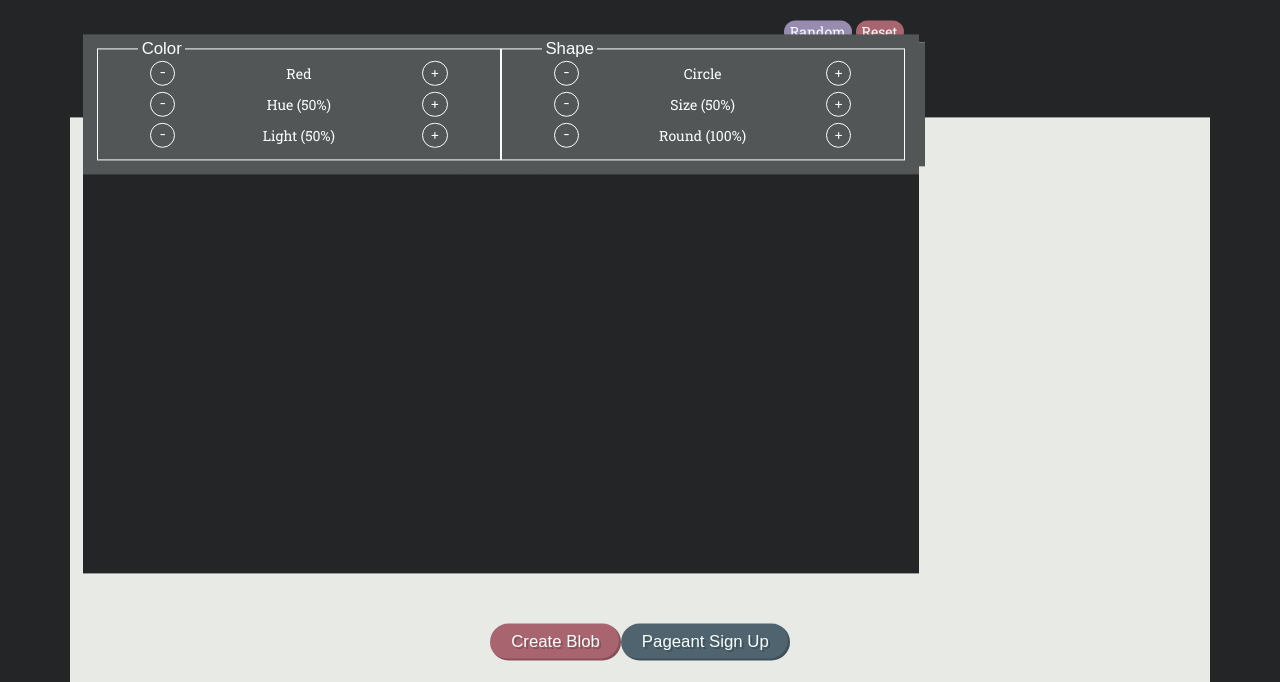
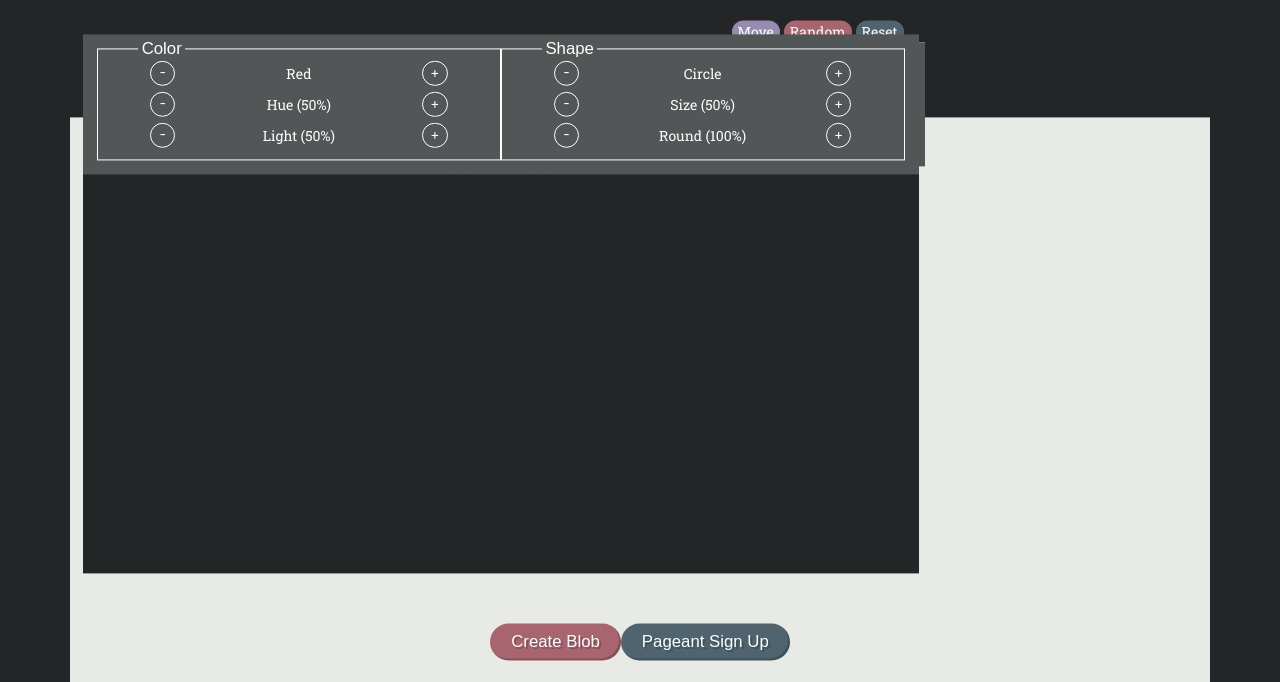
Before and after one commit to serelath/SMCSpring_2019, a PHP site: page /class04hw/index.html in a window 1280 px wide, after a click on "Create Blob". Shown: the top 682 px of the page. Run offline with PHP 8.4, Linux system fonts and the light colour scheme; some web fonts are replaced.

Commit message:
Animate function badly done

```diff
--- a/class04hw/index.html
+++ b/class04hw/index.html
@@ -39,6 +39,7 @@
                             </div>
                             <!-- Custom Buttons -->
                            <div class="col-12 custom-buttons text-right">
+                              <button id="move">Move</button>
                                <button id="random">Random</button>
                                <button id="reset">Reset</button>
                            </div>
@@ -107,7 +108,7 @@
 
     <!-- Optional JavaScript -->
     <!-- jQuery first, then Popper.js, then Bootstrap JS -->
-    <script src="https://code.jquery.com/jquery-3.3.1.slim.min.js" integrity="sha384-q8i/X+965DzO0rT7abK41JStQIAqVgRVzpbzo5smXKp4YfRvH+8abtTE1Pi6jizo" crossorigin="anonymous"></script>
+    <script src="https://ajax.googleapis.com/ajax/libs/jquery/3.3.1/jquery.min.js"></script>
     <script src="https://cdnjs.cloudflare.com/ajax/libs/popper.js/1.14.7/umd/popper.min.js" integrity="sha384-UO2eT0CpHqdSJQ6hJty5KVphtPhzWj9WO1clHTMGa3JDZwrnQq4sF86dIHNDz0W1" crossorigin="anonymous"></script>
     <script src="https://stackpath.bootstrapcdn.com/bootstrap/4.3.1/js/bootstrap.min.js" integrity="sha384-JjSmVgyd0p3pXB1rRibZUAYoIIy6OrQ6VrjIEaFf/nJGzIxFDsf4x0xIM+B07jRM" crossorigin="anonymous"></script>
 
@@ -115,8 +116,23 @@
 
         $(document).ready(function() {
 
+            $(window).resize(function(){
+                if (window.matchMedia("(min-width: 992px)").matches){
+                    $('.nav-tabs li a').click(function() {
+                        alert("This menu is only currently available in mobile/small screens. Please reduce screen size and refresh.");
+                    });
+                }
+            });
+
+            //move
+            $('#move').click(function() {
+                  $("#blob").animate({left: '400px'});
+                alert("Refresh to reset position");
+            });
+
             //random
             $('#random').click(function() {
+
                 var hueRandom = Math.random()*360;
                 var lightRandom = Math.random()*1 + 0.25;
                 var borderRandom = Math.random()*50;
--- a/class04hw/styles/css/style.css
+++ b/class04hw/styles/css/style.css
@@ -121,6 +121,8 @@
             background-color: #978CAF; }
           .container #content-area #blob-container .custom-buttons button:nth-child(2) {
             background-color: #A8646F; }
+          .container #content-area #blob-container .custom-buttons button:nth-child(3) {
+            background-color: #4F646F; }
       .container #content-area #blob-container #customize {
         background-color: #535657;
         position: absolute;
--- a/class04hw/styles/scss/style.scss
+++ b/class04hw/styles/scss/style.scss
@@ -127,6 +127,9 @@
                     }
                     &:nth-child(2) {
                         background-color: $red;
+                    }
+                    &:nth-child(3) {
+                        background-color: $darkTeal;
                     }
                 }
             }
```
